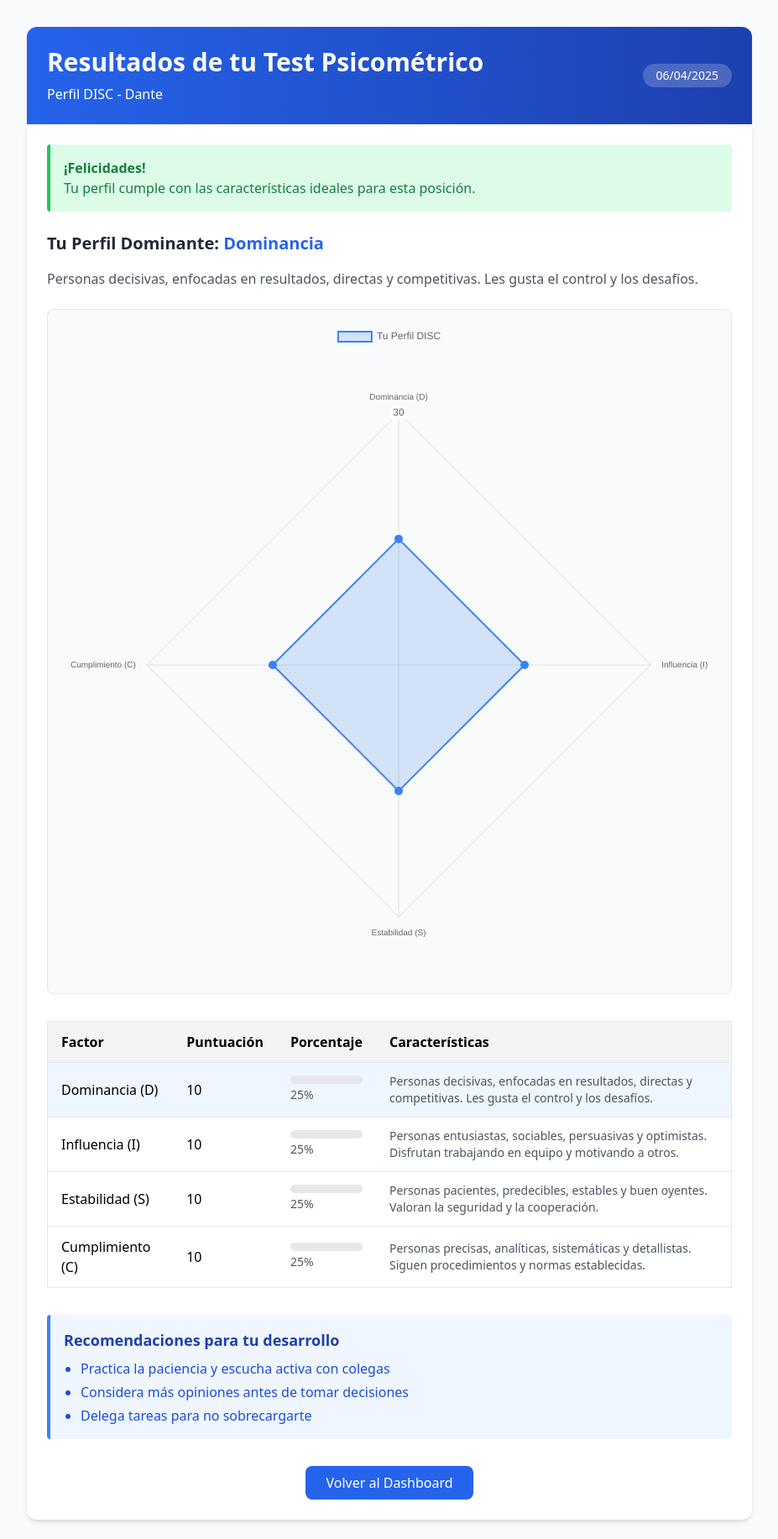
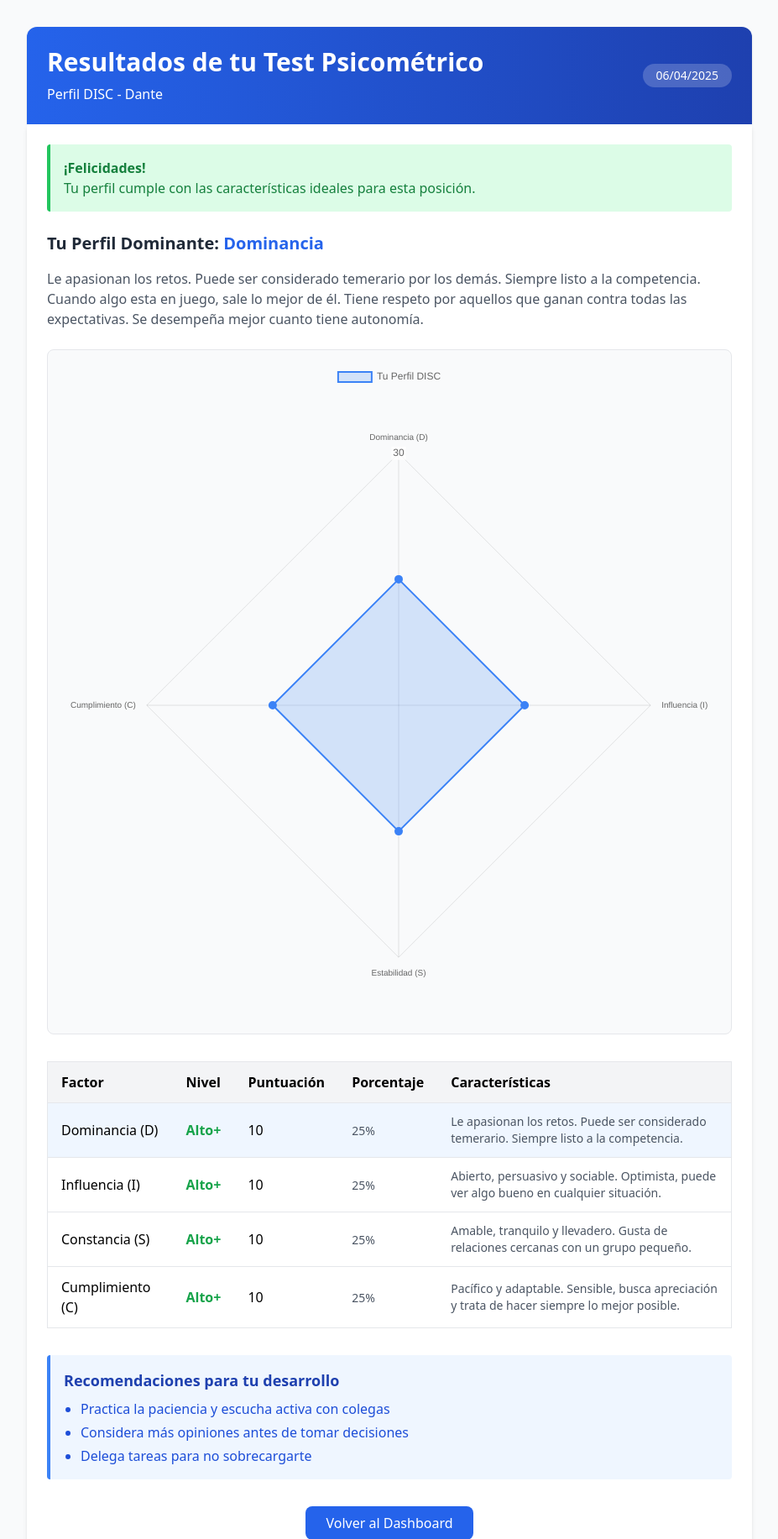
Before and after one commit to Dante6228/psychometric-app, a PHP site: page /web/welcome/resultados.php in a window 1280 px wide. Shown: the top 1833 px of the page at 84% size, without its empty margins (176-1103 px from the left). Run offline with PHP 8.4, Linux system fonts and the light colour scheme; a user stored in the database is signed in; tables that the repository leaves empty hold one stand-in row (values such as "Sample post"); style sheets or scripts are compiled from the project's sources.

Commit message:
Cambios en el disc y el resultados.php

```diff
--- a/web/welcome/resultados.php
+++ b/web/welcome/resultados.php
@@ -45,19 +45,28 @@ $perfil_dominante = key($perfiles);
 $descripciones = [
     'D' => [
         'title' => 'Dominancia',
-        'description' => 'Personas decisivas, enfocadas en resultados, directas y competitivas. Les gusta el control y los desafíos.'
+        'description' => $resultado['d_total'] > 0 ?
+            'Le apasionan los retos. Puede ser considerado temerario por los demás. Siempre listo a la competencia. Cuando algo esta en juego, sale lo mejor de él. Tiene respeto por aquellos que ganan contra todas las expectativas. Se desempeña mejor cuanto tiene autonomía.' :
+            'Son personas apacibles que buscan la paz y la armonía. En donde existen problemas, ellos preferirán que sean otros los que inicien la acción, quizá hasta sacrificando su propio interés para adaptarse a las soluciones impuestas. La humildad es una virtud.'
     ],
     'I' => [
         'title' => 'Influencia',
-        'description' => 'Personas entusiastas, sociables, persuasivas y optimistas. Disfrutan trabajando en equipo y motivando a otros.'
+        'description' => $resultado['i_total'] > 0 ?
+            'Abierto, persuasivo y sociable. Generalmente optimista, puede ver algo bueno en cualquier situación. Interesado principalmente en la gente, sus problemas y actividades. Dispuesto a ayudar a otros a promover sus proyectos, así como los suyos propios.' :
+            'Lógicas y objetivas en todo lo que hacen, con frecuencia se acusa a estas personas de no gustar de la gente. El problema no es de sentir atracción o afecto, sino lo que hacen al respecto. Socialmente pasivos, frecuentemente asumen el rol de observador en cualquier ambiente social, incluso ante los conflictos.'
     ],
     'S' => [
-        'title' => 'Estabilidad',
-        'description' => 'Personas pacientes, predecibles, estables y buen oyentes. Valoran la seguridad y la cooperación.'
+        'title' => 'Constancia',
+        'description' => $resultado['s_total'] > 0 ?
+            'Generalmente amable, tranquilo y llevadero. Es poco demostrativo y controlado, ya que no es de naturaleza explosiva de pronta reacción; puede ocultar sus sentimientos y ser rencoroso. Gusta de establecer relaciones amistosas cercanas con un grupo relativamente pequeño de personas.' :
+            'Flexibles, variables y activos. Estas personas ponen las cosas en movimiento. La variedad es el condimento de la vida; además, es difícil pegarle a un blanco en constante movimiento. Estas personas se sienten cómodas con un alto ritmo de cambios de actividad y de rutina.'
     ],
     'C' => [
         'title' => 'Cumplimiento',
-        'description' => 'Personas precisas, analíticas, sistemáticas y detallistas. Siguen procedimientos y normas establecidas.'
+        'description' => $resultado['c_total'] > 0 ?
+            'Es generalmente pacifico y se adapta a las situaciones con el fin de evitar antagonismos. Siendo sensible, busca apreciación y es fácilmente herido por otros. Es humilde leal y dócil, tratando de hacer siempre las cosas lo mejor posible.' :
+            '"Independientes, desinhibidos y aventureros; estos espíritus libres disfrutan de la vida. Cualquier cosa nueva y diferente les emociona.
+            Debido a que prefieren campos nuevos y mares desconocidos, con frecuencia estas personas preocupan a las más conservadores por su constante innovación."'
     ]
 ];
 
@@ -113,31 +122,56 @@ $mensaje_perfil = $resultado['perfil_ideal'] ?
 
                 <!-- Tabla de resultados -->
                 <div class="overflow-x-auto">
-                    <table class="min-w-full bg-white border border-gray-200">
+                    <table class="min-w-full bg-white border border-gray-200 p-4">
                         <thead class="bg-gray-100">
                             <tr>
                                 <th class="py-3 px-4 border-b text-left">Factor</th>
+                                <th class="py-3 px-4 border-b text-left">Nivel</th>
                                 <th class="py-3 px-4 border-b text-left">Puntuación</th>
                                 <th class="py-3 px-4 border-b text-left">Porcentaje</th>
                                 <th class="py-3 px-4 border-b text-left">Características</th>
                             </tr>
                         </thead>
                         <tbody>
-                            <?php foreach (['D', 'I', 'S', 'C'] as $factor): ?>
+                            <?php
+                            // Definimos las descripciones completas para Alto/Bajo
+                            $detalles_cleaver = [
+                                'D' => [
+                                    'alto' => 'Le apasionan los retos. Puede ser considerado temerario. Siempre listo a la competencia.',
+                                    'bajo' => 'Personas apacibles que buscan la paz y la armonía. Prefieren que otros inicien la acción.'
+                                ],
+                                'I' => [
+                                    'alto' => 'Abierto, persuasivo y sociable. Optimista, puede ver algo bueno en cualquier situación.',
+                                    'bajo' => 'Lógicas y objetivas. Socialmente pasivas, frecuentemente asumen el rol de observador.'
+                                ],
+                                'S' => [
+                                    'alto' => 'Amable, tranquilo y llevadero. Gusta de relaciones cercanas con un grupo pequeño.',
+                                    'bajo' => 'Flexibles y activos. Se sienten cómodos con un alto ritmo de cambios.'
+                                ],
+                                'C' => [
+                                    'alto' => 'Pacífico y adaptable. Sensible, busca apreciación y trata de hacer siempre lo mejor posible.',
+                                    'bajo' => 'Independientes y aventureros. Prefieren campos nuevos y mares desconocidos.'
+                                ]
+                            ];
+
+                            foreach (['D', 'I', 'S', 'C'] as $factor):
+                                $puntaje = $resultado[strtolower($factor) . '_total'];
+                                $nivel = $puntaje > 0 ? 'Alto' : 'Bajo';
+                                $signo = $puntaje > 0 ? '+' : '-';
+                            ?>
                                 <tr class="<?php echo $factor == $perfil_dominante ? 'bg-blue-50' : ''; ?>">
                                     <td class="py-3 px-4 border-b font-medium">
                                         <?php echo $descripciones[$factor]['title']; ?> (<?php echo $factor; ?>)
                                     </td>
-                                    <td class="py-3 px-4 border-b"><?php echo $resultado[strtolower($factor) . '_total']; ?></td>
+                                    <td class="py-3 px-4 border-b font-semibold text-<?php echo $nivel == 'Alto' ? 'green' : 'blue'; ?>-600">
+                                        <?php echo $nivel; ?><?php echo $signo; ?>
+                                    </td>
+                                    <td class="py-3 px-4 border-b"><?php echo $puntaje; ?></td>
                                     <td class="py-3 px-4 border-b">
-                                        <div class="w-full bg-gray-200 rounded-full h-2.5">
-                                            <div class="bg-<?php echo $factor == 'D' ? 'red' : ($factor == 'I' ? 'yellow' : ($factor == 'S' ? 'green' : 'indigo')); ?>-500 h-2.5 rounded-full"
-                                                style="width: <?php echo ${strtolower($factor) . '_percent'}; ?>%"></div>
-                                        </div>
                                         <span class="text-sm text-gray-600"><?php echo ${strtolower($factor) . '_percent'}; ?>%</span>
                                     </td>
                                     <td class="py-3 px-4 border-b text-sm text-gray-600">
-                                        <?php echo $descripciones[$factor]['description']; ?>
+                                        <?php echo $detalles_cleaver[$factor][strtolower($nivel)]; ?>
                                     </td>
                                 </tr>
                             <?php endforeach; ?>
```
Also changed, not shown: Localhost Docker.session.sql (+5 -5 lines), 1 other file.
